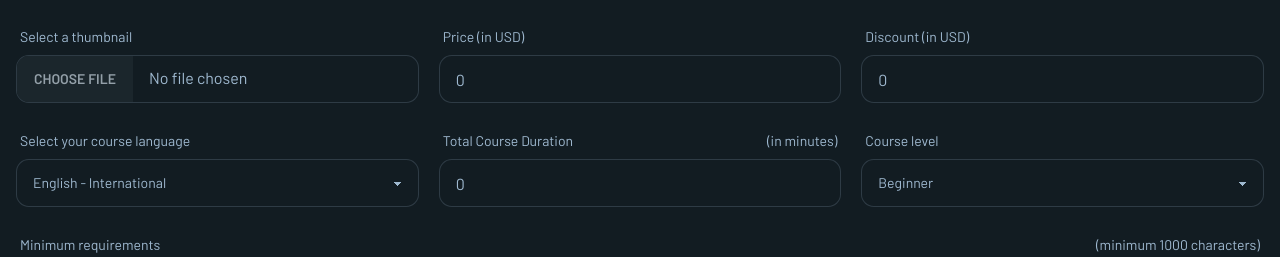
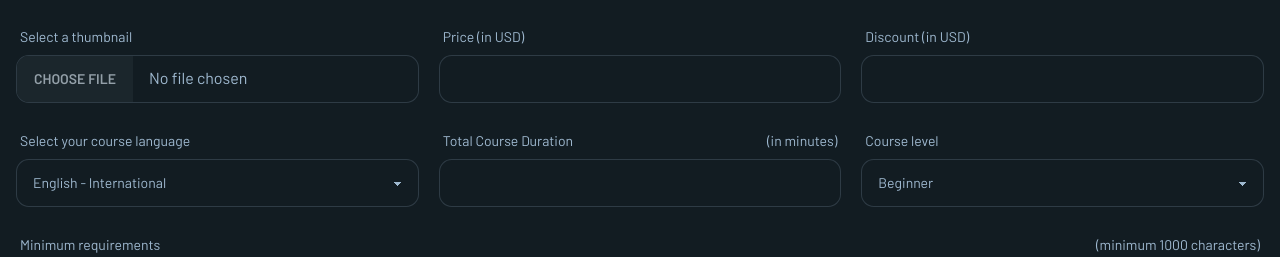
Before and after one commit to taseenjeem/intellipath-ts, a Next.js app: page /profile/1/my-courses/publish-a-new-course in a window 1280 px wide. Shown: the part 365-622 px from the top of the page. Built offline with nearby package versions, Linux system fonts and the light colour scheme; no server answers.

Commit message:
minor chnages

```diff
--- a/redux/slices/publishCourseSlice.ts
+++ b/redux/slices/publishCourseSlice.ts
@@ -4,10 +4,10 @@ interface publishCourse {
   title: string;
   slug: string;
   category: string;
-  price: number;
-  discount: number;
+  price: number | null;
+  discount: number | null;
   language: string;
-  duration: number;
+  duration: number | null;
   requirements: string;
   level: string;
   lessons: [{ title: string; url: string }];
@@ -19,10 +19,10 @@ const initialState: publishCourse = {
   title: "",
   slug: "",
   category: "",
-  price: 0,
-  discount: 0,
+  price: null,
+  discount: null,
   language: "",
-  duration: 0,
+  duration: null,
   requirements: "",
   level: "",
   lessons: [{ title: "", url: "" }],
--- a/src/app/profile/[username]/my-courses/publish-a-new-course/page.tsx
+++ b/src/app/profile/[username]/my-courses/publish-a-new-course/page.tsx
@@ -61,6 +61,7 @@ const PublishCoursePage = () => {
                 <span className="label-text">Course Title</span>
               </label>
               <input
+                required
                 type="text"
                 id="title"
                 name="title"
@@ -75,6 +76,7 @@ const PublishCoursePage = () => {
                 <span className="label-text">(Slug)</span>
               </label>
               <input
+                required
                 type="text"
                 id="slug"
                 name="slug"
@@ -112,6 +114,7 @@ const PublishCoursePage = () => {
                 <span className="label-text">Select a thumbnail</span>
               </label>
               <input
+                required
                 id="thumbnail"
                 name="thumbnail"
                 type="file"
@@ -123,11 +126,12 @@ const PublishCoursePage = () => {
                 <span className="label-text">Price (in USD)</span>
               </label>
               <input
+                required
                 type="number"
                 id="price"
                 name="price"
                 className="input input-bordered"
-                value={course.price}
+                value={!!course.price ? course.price : ""}
                 onChange={(e) => dispatch(updatePrice(Number(e.target.value)))}
               />
             </div>
@@ -140,7 +144,7 @@ const PublishCoursePage = () => {
                 id="discount"
                 name="discount"
                 className="input input-bordered"
-                value={course.discount}
+                value={!!course.discount ? course.discount : ""}
                 onChange={(e) =>
                   dispatch(updateDiscount(Number(e.target.value)))
                 }
@@ -151,6 +155,7 @@ const PublishCoursePage = () => {
                 <span className="label-text">Select your course language</span>
               </label>
               <select
+                required
                 id="language"
                 name="language"
                 className="select select-bordered"
@@ -169,11 +174,12 @@ const PublishCoursePage = () => {
                 <span className="label-text">(in minutes)</span>
               </label>
               <input
+                required
                 type="number"
                 id="duration"
                 name="duration"
                 className="input input-bordered"
-                value={course.duration}
+                value={!!course.duration ? course.duration : ""}
                 onChange={(e) =>
                   dispatch(updateDuration(Number(e.target.value)))
                 }
@@ -184,6 +190,7 @@ const PublishCoursePage = () => {
                 <span className="label-text">Course level</span>
               </label>
               <select
+                required
                 id="level"
                 name="level"
                 className="select select-bordered"
@@ -202,6 +209,7 @@ const PublishCoursePage = () => {
               <span className="label-text">(minimum 1000 characters)</span>
             </label>
             <textarea
+              required
               maxLength={1000}
               id="requirements"
               name="requirements"
@@ -216,6 +224,7 @@ const PublishCoursePage = () => {
               <span className="label-text">(maximum 100 characters)</span>
             </label>
             <textarea
+              required
               maxLength={100}
               id="short_description"
               name="short_description"
@@ -229,6 +238,7 @@ const PublishCoursePage = () => {
               <span className="label-text">Full description of the course</span>
             </label>
             <textarea
+              required
               maxLength={1000}
               id="full_description"
               name="full_description"
```
